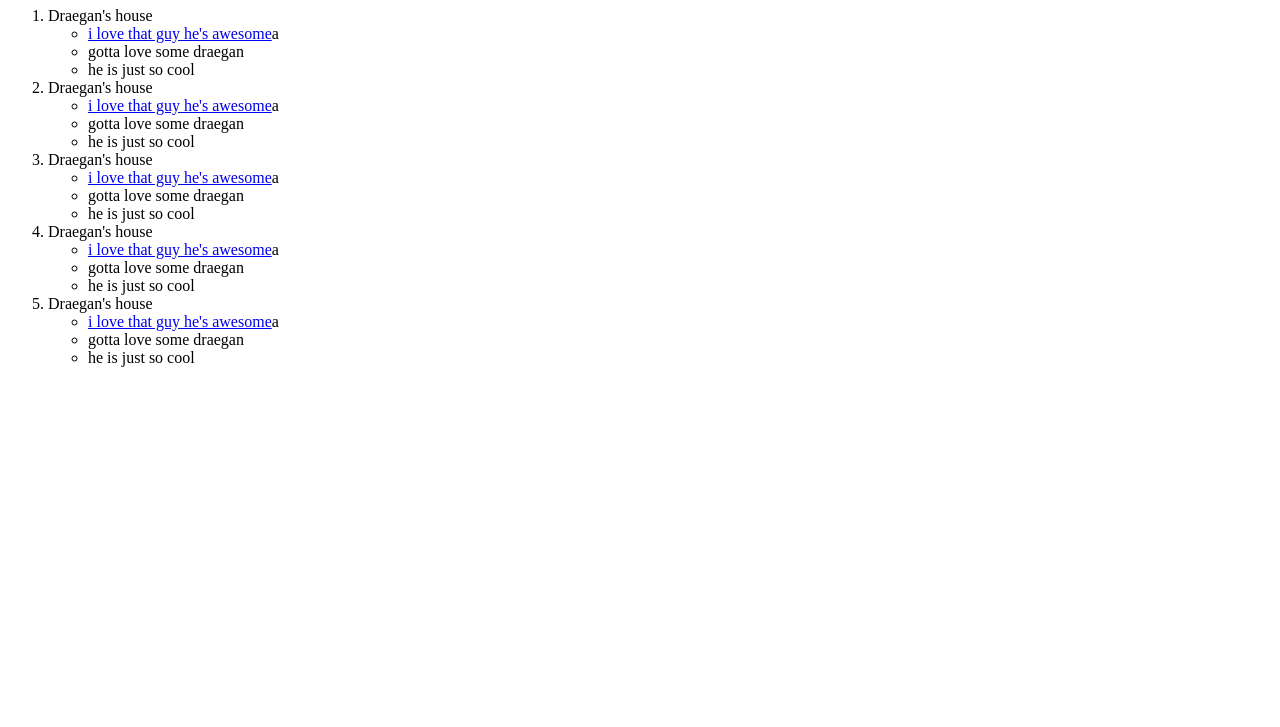
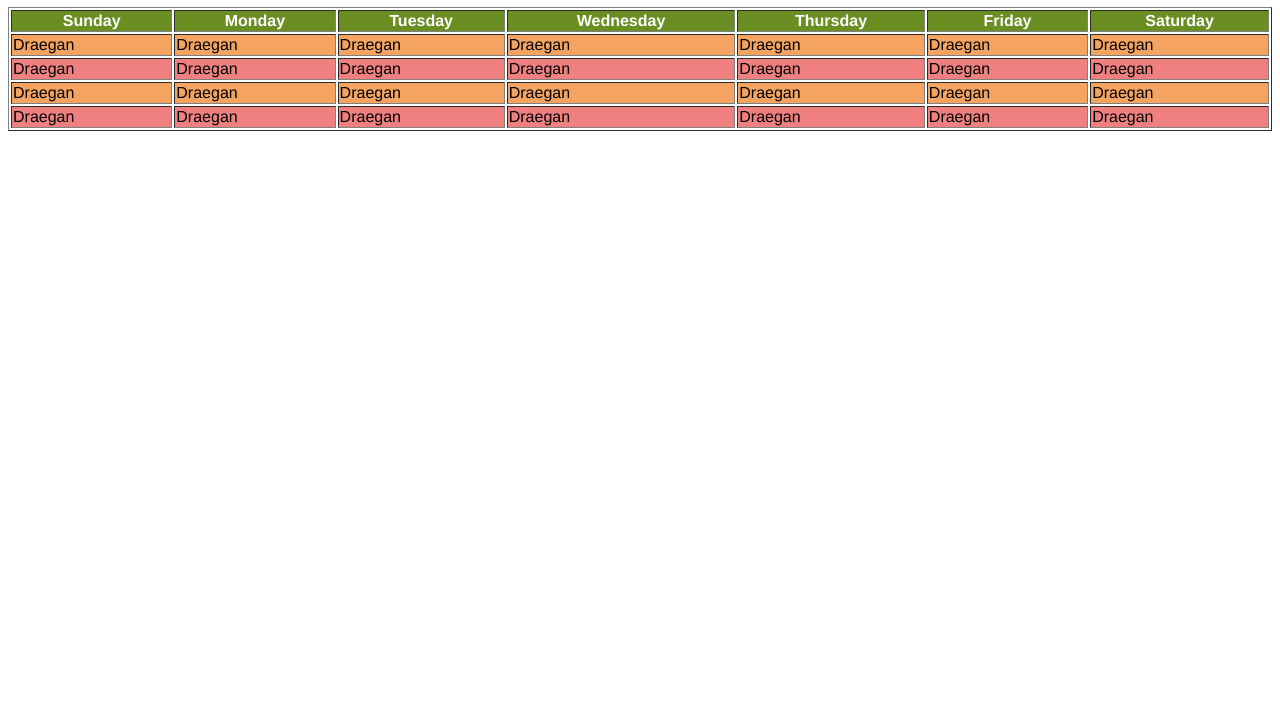
Before and after one commit to Coconvt/CodeHSpractice, a plain HTML site: page index.html in a window 1280 px wide. Shown: the part 73-800 px from the top of the page. Drawn offline with Linux system fonts and the light colour scheme.

Commit message:
Update index.html

```diff
--- a/index.html
+++ b/index.html
@@ -1,42 +1,88 @@
+<!-- Complete the HTML table below with your favorites:
+    - favorite food to eat for breakfast
+    - favorite activity to do on that day
+    - favorite person to hang out with on that day
+    - favorite place to go on that day
+
+    Then add this rule to your style rules:
+
+    table {
+        width: 100%;
+        font-family: Helvetica;
+    }
+-->
+
 <!DOCTYPE html>
 <html>
     <head>
-        <title>Vacation Ideas</title>
+        <title>Favorites by Day</title>
+        <style>
+            table{
+                width: 100%;
+                font-family: Helvetica;
+            }
+            .header{
+                background-color: olivedrab;
+                color: white;
+                text-align: center;
+            }
+            .odd-row{
+                background-color: sandybrown;
+            }
+            .even-row{
+                background-color: lightcoral;
+            }
+        </style>
     </head>
 
     <body>
-        <h1>Dream Vacation Destinations</h1>
-        <ol>
-            <li>Draegan's house</li>
-            <ul>
-                <li><a href="https://www.worldtravelguide.net/">i love that guy he's awesome</a>a</li>
-                <li>gotta love some draegan</li>
-                <li>he is just so cool</li>
-            </ul>
-            <li>Draegan's house</li>
-            <ul>
-                <li><a href="https://www.worldtravelguide.net/">i love that guy he's awesome</a>a</li>
-                <li>gotta love some draegan</li>
-                <li>he is just so cool</li>
-            </ul>
-            <li>Draegan's house</li>
-            <ul>
-                <li><a href="https://www.worldtravelguide.net/">i love that guy he's awesome</a>a</li>
-                <li>gotta love some draegan</li>
-                <li>he is just so cool</li>
-            </ul>
-            <li>Draegan's house</li>
-            <ul>
-                <li><a href="https://www.worldtravelguide.net/">i love that guy he's awesome</a>a</li>
-                <li>gotta love some draegan</li>
-                <li>he is just so cool</li>
-            </ul>
-            <li>Draegan's house</li>
-            <ul>
-                <li><a href="https://www.worldtravelguide.net/">i love that guy he's awesome</a>a</li>
-                <li>gotta love some draegan</li>
-                <li>he is just so cool</li>
-            </ul>
-        </ol>
+        <h1>My Daily Favorites</h1>
+        <table border="1">
+            <tr class="header">
+                <th>Sunday</th>
+                <th>Monday</th>
+                <th>Tuesday</th>
+                <th>Wednesday</th>
+                <th>Thursday</th>
+                <th>Friday</th>
+                <th>Saturday</th>
+            </tr>
+            <tr class="odd-row">
+                <td>Draegan</td>
+                <td>Draegan</td>
+                <td>Draegan</td>
+                <td>Draegan</td>
+                <td>Draegan</td>
+                <td>Draegan</td>
+                <td>Draegan</td>
+            </tr>
+            <tr class="even-row">
+                <td>Draegan</td>
+                <td>Draegan</td>
+                <td>Draegan</td>
+                <td>Draegan</td>
+                <td>Draegan</td>
+                <td>Draegan</td>
+                <td>Draegan</td>
+            </tr>
+            <tr class="odd-row">
+                <td>Draegan</td>
+                <td>Draegan</td>
+                <td>Draegan</td>
+                <td>Draegan</td>
+                <td>Draegan</td>
+                <td>Draegan</td>
+                <td>Draegan</td>
+            </tr>
+            <tr class="even-row">
+                <td>Draegan</td>
+                <td>Draegan</td>
+                <td>Draegan</td>
+                <td>Draegan</td>
+                <td>Draegan</td>
+                <td>Draegan</td>
+                <td>Draegan</td>
+            </tr>
+        </table>
     </body>
 </html>
```
